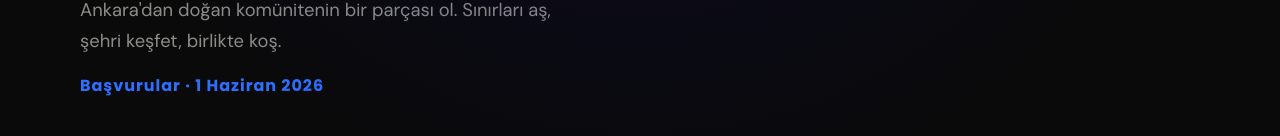
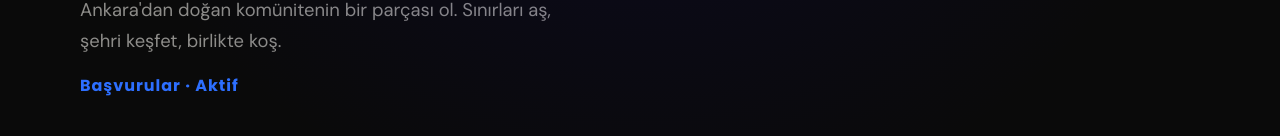
Before and after one commit to tunahanyilmazty/bizzatankara, a Next.js app: page /runners in a window 1280 px wide. Shown: the part 733-869 px from the top of the page. Built offline with nearby package versions, Linux system fonts and the light colour scheme.

Commit message:
basvurular aktif guncellendi

```diff
--- a/app/runners/page.js
+++ b/app/runners/page.js
@@ -213,7 +213,7 @@ export default function RunnersPage() {
           <p className="hero-sub">
             Ankara&apos;dan doğan komünitenin bir parçası ol. Sınırları aş, şehri keşfet, birlikte koş.
           </p>
-          <div className="hero-date">Başvurular · 1 Haziran 2026</div>
+          <div className="hero-date">Başvurular · Aktif</div>
           <div className="hero-actions">
             <a href="/runners/basvuru" className="btn-p">Başvuru Formunu Doldur →</a>
             <a href="#hakkinda" className="btn-g">Daha fazla ↓</a>
@@ -366,7 +366,7 @@ export default function RunnersPage() {
         </section>
 
         <section className="cta-section">
-          <div className="cta-date">Başvurular · 1 Haziran 2026</div>
+          <div className="cta-date">Başvurular · Aktif</div>
           <h2 className="cta-title">
             HAZIR<br />
             <span className="accent">MISIN?</span>
```
